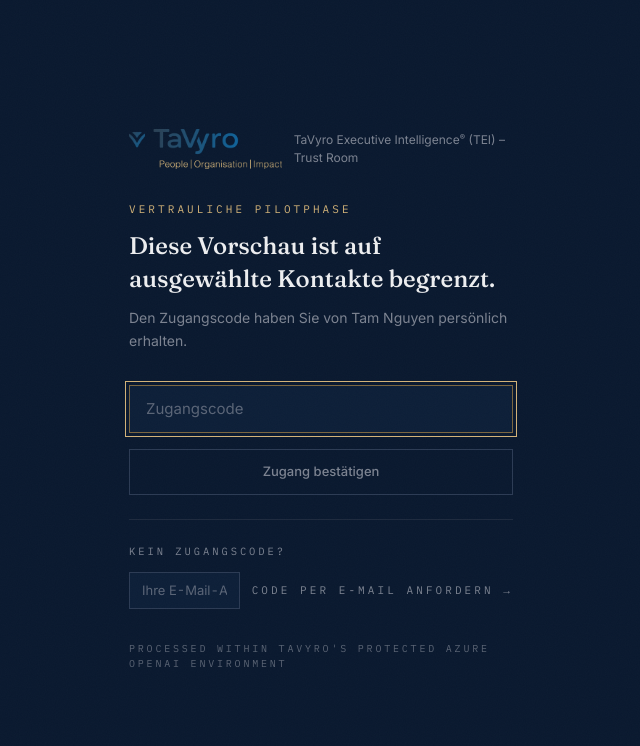
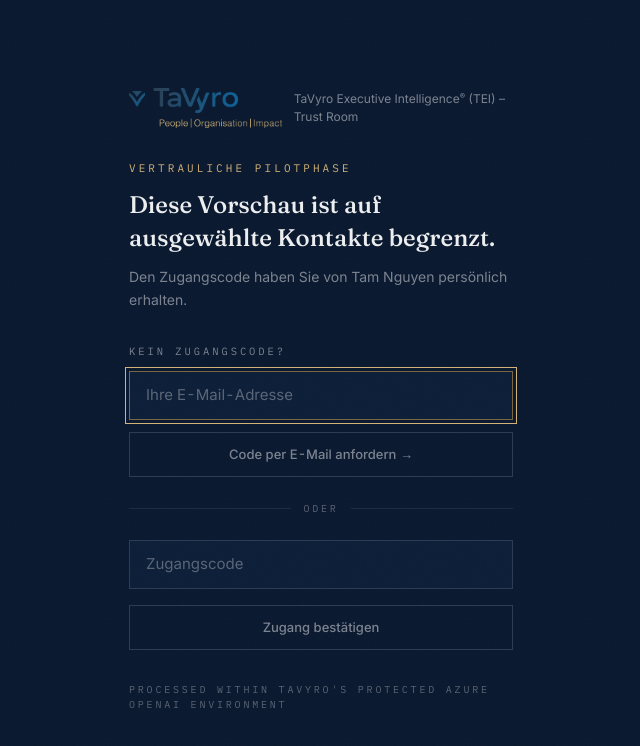
Before and after one commit to Cdinetam/tavyro-tei-cockpit, a React (Vite) app: page / in a window 1280 px wide. Shown: the top 746 px of the page, without its empty margins (319-959 px from the left). Built offline with nearby package versions, Linux system fonts and the light colour scheme; no server answers.

Commit message:
AccessGate: E-Mail-Anfrage vor Zugangscode-Feld, als vollen Button statt Text-Link

```diff
--- a/src/components/AccessGate.tsx
+++ b/src/components/AccessGate.tsx
@@ -83,10 +83,55 @@
         <h1 className="mt-3 font-display text-2xl font-medium leading-snug text-paper">{copy.gate.heading}</h1>
         <p className="mt-3 font-sans text-[14px] leading-relaxed text-paper-faint">{copy.gate.body}</p>
 
-        <form onSubmit={handleSubmit} className="mt-8">
+        <div className="mt-8">
+          {autoStatus === 'sent' ? (
+            <p className="font-sans text-[13px] leading-relaxed text-paper-faint">
+              {copy.gate.autoAccessSent(sentToEmail)}
+            </p>
+          ) : (
+            <>
+              <p className="font-mono text-[10.5px] uppercase tracking-widest2 text-paper-faint">
+                {copy.gate.noCode}
+              </p>
+              <form onSubmit={handleAutoAccess} className="mt-3 space-y-3">
+                <input
+                  type="email"
+                  autoFocus
+                  required
+                  value={email}
+                  onChange={(e) => {
+                    setEmail(e.target.value)
+                    if (autoStatus === 'error') setAutoStatus('idle')
+                  }}
+                  placeholder={copy.gate.autoAccessEmailPlaceholder}
+                  className="w-full border border-line bg-ink-800/60 px-4 py-3 font-sans text-[15px] text-paper placeholder:text-paper-faint/70 transition-colors focus:border-brass-dim"
+                />
+                <button
+                  type="submit"
+                  disabled={autoStatus === 'checking' || email.trim().length === 0}
+                  className="w-full border border-brass-dim bg-brass/[0.08] px-5 py-3 font-sans text-[13px] font-medium text-paper transition-all duration-300 ease-editorial hover:border-brass hover:bg-brass/[0.14] disabled:cursor-not-allowed disabled:border-line disabled:bg-transparent disabled:text-paper-faint"
+                >
+                  {autoStatus === 'checking' ? copy.gate.autoAccessChecking : copy.gate.autoAccessCta}
+                </button>
+              </form>
+              {autoStatus === 'error' && (
+                <p className="mt-2 font-sans text-[13px] text-paper-dim">{autoErrorMessage}</p>
+              )}
+            </>
+          )}
+        </div>
+
+        <div className="mt-6 flex items-center gap-3">
+          <div className="h-px flex-1 bg-line-soft" />
+          <span className="font-mono text-[10px] uppercase tracking-widest2 text-paper-faint/70">
+            {copy.gate.orDivider}
+          </span>
+          <div className="h-px flex-1 bg-line-soft" />
+        </div>
+
+        <form onSubmit={handleSubmit} className="mt-6">
           <input
             type="password"
-            autoFocus
             value={code}
             onChange={(e) => {
               setCode(e.target.value)
@@ -107,43 +152,6 @@
           </button>
         </form>
 
-        <div className="mt-6 border-t border-line-soft pt-6">
-          {autoStatus === 'sent' ? (
-            <p className="font-sans text-[13px] leading-relaxed text-paper-faint">
-              {copy.gate.autoAccessSent(sentToEmail)}
-            </p>
-          ) : (
-            <>
-              <p className="font-mono text-[10.5px] uppercase tracking-widest2 text-paper-faint">
-                {copy.gate.noCode}
-              </p>
-              <form onSubmit={handleAutoAccess} className="mt-3 flex items-center gap-3">
-                <input
-                  type="email"
-                  required
-                  value={email}
-                  onChange={(e) => {
-                    setEmail(e.target.value)
-                    if (autoStatus === 'error') setAutoStatus('idle')
-                  }}
-                  placeholder={copy.gate.autoAccessEmailPlaceholder}
-                  className="min-w-0 flex-1 border border-line bg-ink-800/60 px-3 py-2 font-sans text-[13px] text-paper placeholder:text-paper-faint/70 transition-colors focus:border-brass-dim"
-                />
-                <button
-                  type="submit"
-                  disabled={autoStatus === 'checking' || email.trim().length === 0}
-                  className="shrink-0 font-mono text-[11px] uppercase tracking-widest2 text-brass-light transition-colors hover:text-paper disabled:cursor-not-allowed disabled:text-paper-faint"
-                >
-                  {autoStatus === 'checking' ? copy.gate.autoAccessChecking : copy.gate.autoAccessCta}
-                </button>
-              </form>
-              {autoStatus === 'error' && (
-                <p className="mt-2 font-sans text-[13px] text-paper-dim">{autoErrorMessage}</p>
-              )}
-            </>
-          )}
-        </div>
-
         <p className="mt-8 font-mono text-[10px] uppercase tracking-widest2 text-paper-faint/70">
           {copy.gate.footer}
         </p>
--- a/src/lib/i18n.ts
+++ b/src/lib/i18n.ts
@@ -55,6 +55,7 @@
     autoAccessError: string
     autoAccessEmailPlaceholder: string
     autoAccessSent: (email: string) => string
+    orDivider: string
   }
   header: {
     ariaHome: string
@@ -136,7 +137,8 @@
     autoAccessError: 'Der Code konnte gerade nicht verschickt werden. Bitte in Kürze erneut versuchen.',
     autoAccessEmailPlaceholder: 'Ihre E-Mail-Adresse',
     autoAccessSent: (email) =>
-      `Ein Zugangscode wurde an ${email} verschickt. Bitte prüfen Sie Ihr Postfach und geben Sie den Code oben ein.`,
+      `Ein Zugangscode wurde an ${email} verschickt. Bitte prüfen Sie Ihr Postfach und geben Sie den Code unten ein.`,
+    orDivider: 'oder',
   },
   header: {
     ariaHome: 'Zur Startseite',
@@ -236,7 +238,8 @@
     autoAccessError: 'The code could not be sent right now. Please try again shortly.',
     autoAccessEmailPlaceholder: 'Your email address',
     autoAccessSent: (email) =>
-      `An access code was sent to ${email}. Please check your inbox and enter the code above.`,
+      `An access code was sent to ${email}. Please check your inbox and enter the code below.`,
+    orDivider: 'or',
   },
   header: {
     ariaHome: 'Back to homepage',
```
